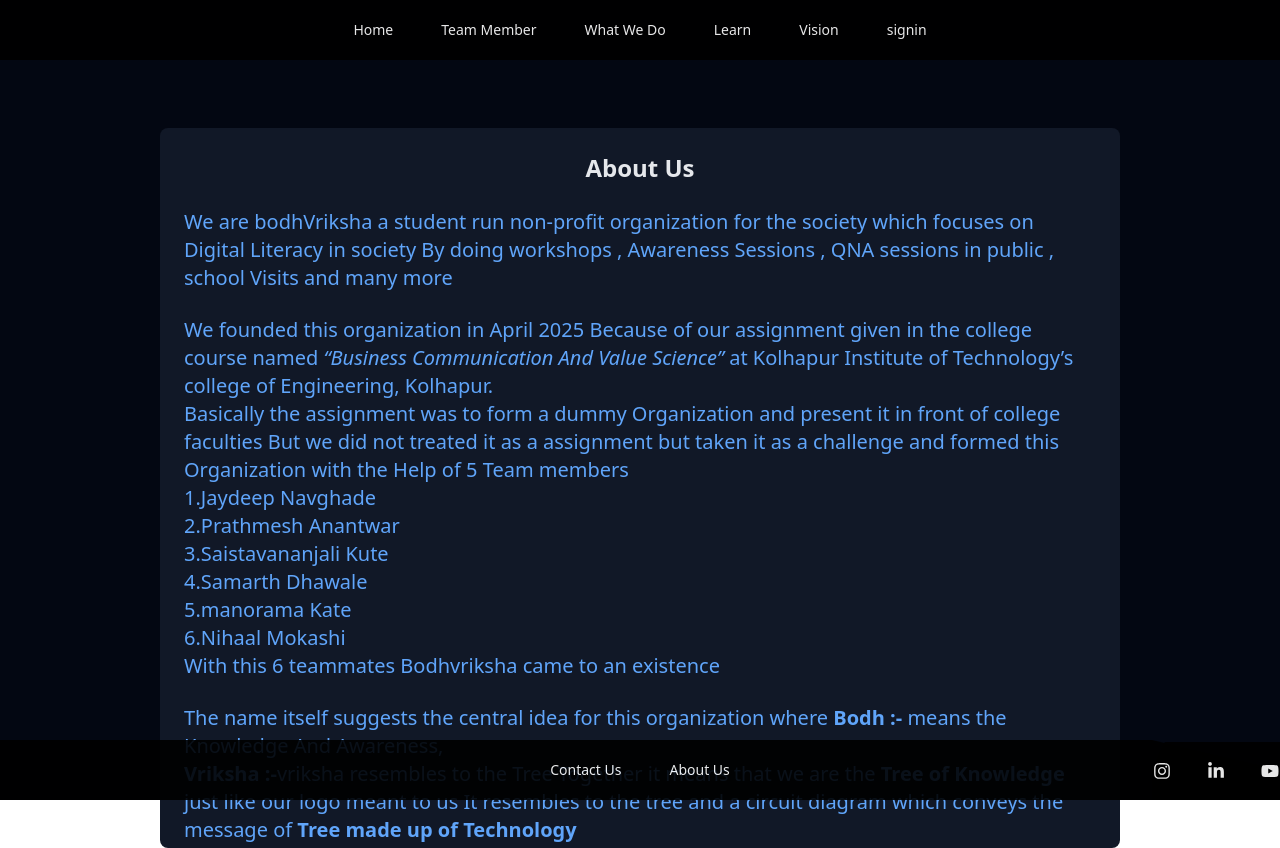
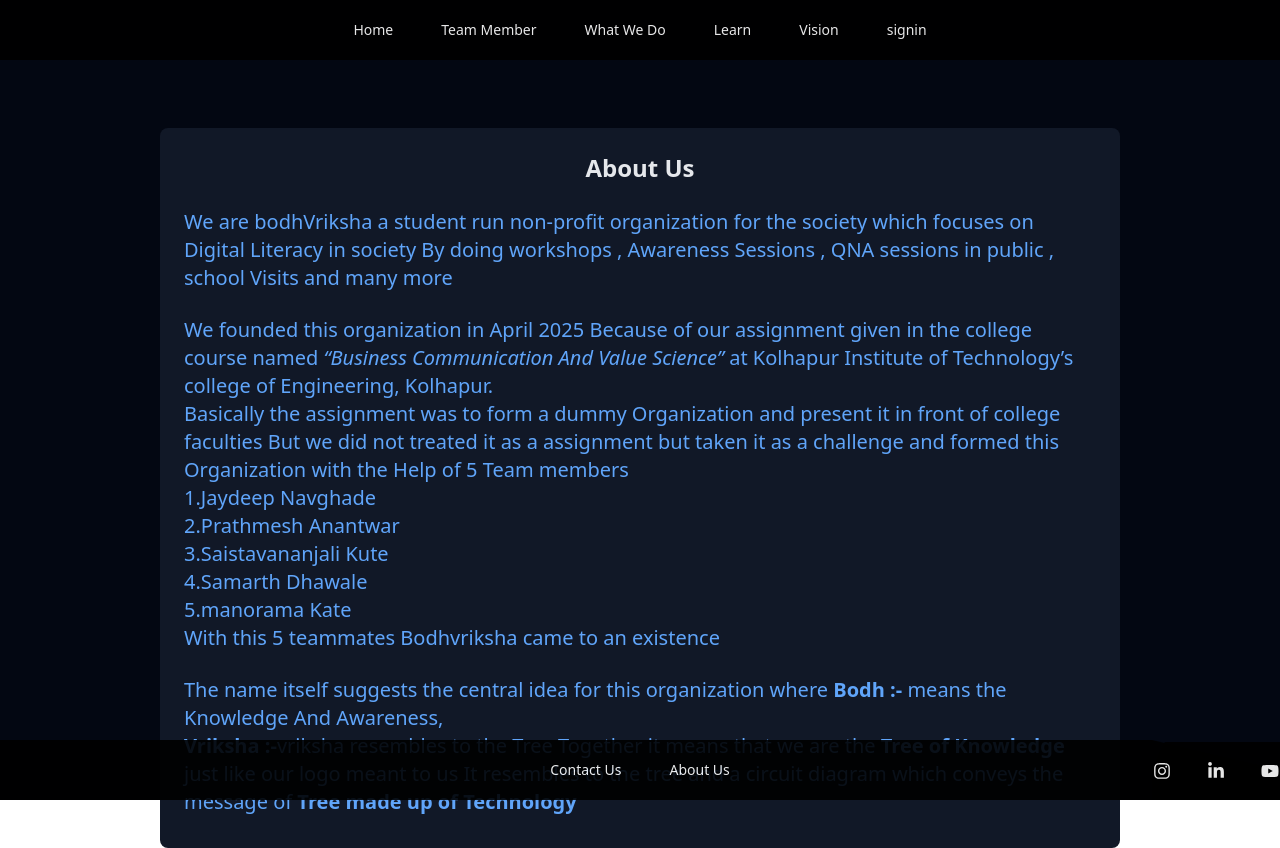
Before and after one commit to Ironman3580/bodhvriksha, a React (Vite) app: page /#/about in a window 1280 px wide. Built offline with nearby package versions, Linux system fonts and the light colour scheme.

Commit message:
about fixed

```diff
--- a/src/pages/About.jsx
+++ b/src/pages/About.jsx
@@ -33,9 +33,9 @@
             <li>3.Saistavananjali Kute</li>
             <li>4.Samarth Dhawale</li>
             <li>5.manorama Kate</li>
-            <li>6.Nihaal Mokashi</li>
+
           </ol>
-          With this 6 teammates Bodhvriksha came to an existence</p>
+          With this 5 teammates Bodhvriksha came to an existence</p>
         <br />
         <p className='text-lg md:text-xl  text-blue-400'>
           The name itself suggests the central idea for this organization where <b className='font-italic'>Bodh :-</b>  means the Knowledge And Awareness,<br /><b>Vriksha :-</b>vriksha resembles to the Tree
```
